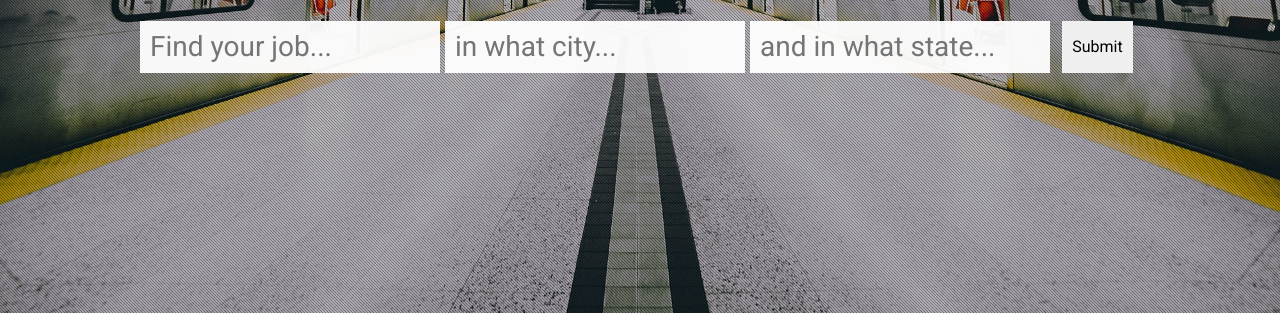
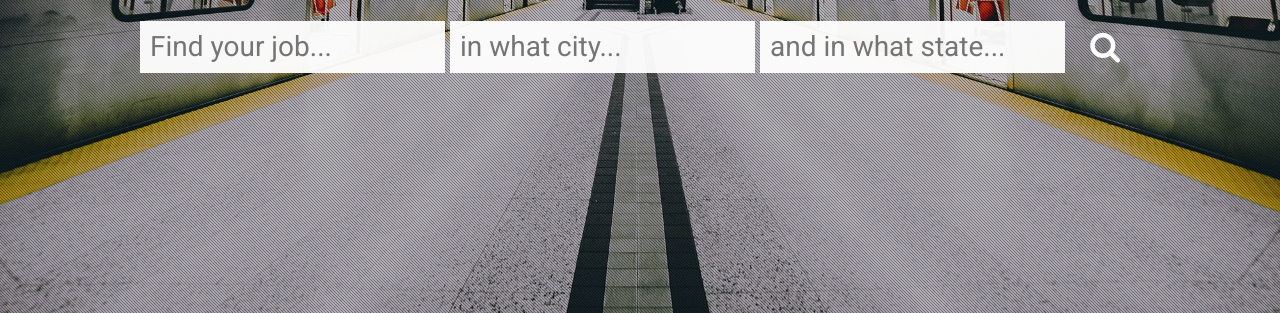
Before and after one commit to reavensf/relocateMe, a plain HTML site: page index.html in a window 1280 px wide. Shown: the part 487-800 px from the top of the page. Drawn offline with nearby package versions, Linux system fonts and the light colour scheme.

Commit message:
Style tweeks and small updates

```diff
--- a/css/main.css
+++ b/css/main.css
@@ -60,7 +60,7 @@ input[type="text"]{
     display: block;
     font-size: 28px;
     margin-right: 5px;
-    max-width: 300px;
+    max-width: 305px;
 }
 
 
@@ -70,11 +70,21 @@ button, input[type="text"] {
 }
 
 button{
-    padding: 17px 10px;
+    padding: 10px 20px;
+    background-color: transparent;
+    color: #fff;
+    font-size: 32px;
+
+    -webkit-transition: all 0.5s ease-in-out;
+    -moz-transition: all 0.5s ease-in-out;
+    -ms-transition: all 0.5s ease-in-out;
+    -o-transition: all 0.5s ease-in-out;
+    transition: all 0.5s ease-in-out;
 }
 
 button:hover {
-  cursor: pointer;
+    background-color: #000;
+    cursor: pointer;
 }
 
 h1{
--- a/index.html
+++ b/index.html
@@ -26,7 +26,7 @@
                 <input type="text" class="jobField left" placeholder="Find your job...">
                 <input type="text" class="cityField left" placeholder="in what city...">
                 <input type="text" class="stateField left" placeholder="and in what state...">
-                <button type="submit" class="submitButton" value="submit">Submit</button>
+                <button type="submit" class="submitButton"><i class="fa fa-search" aria-hidden="true"></i></button>
             </form>
         </section>
         <div class="resultsWrapper hidden">
```
